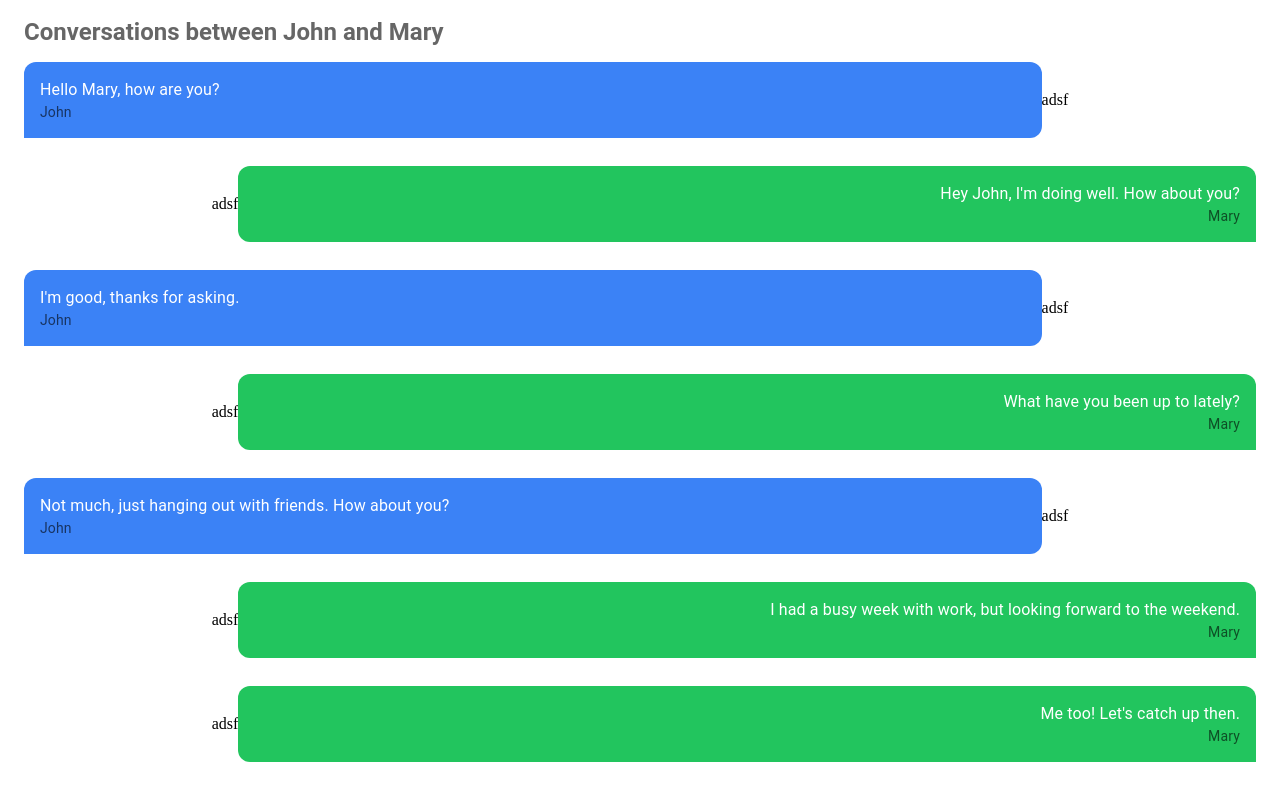
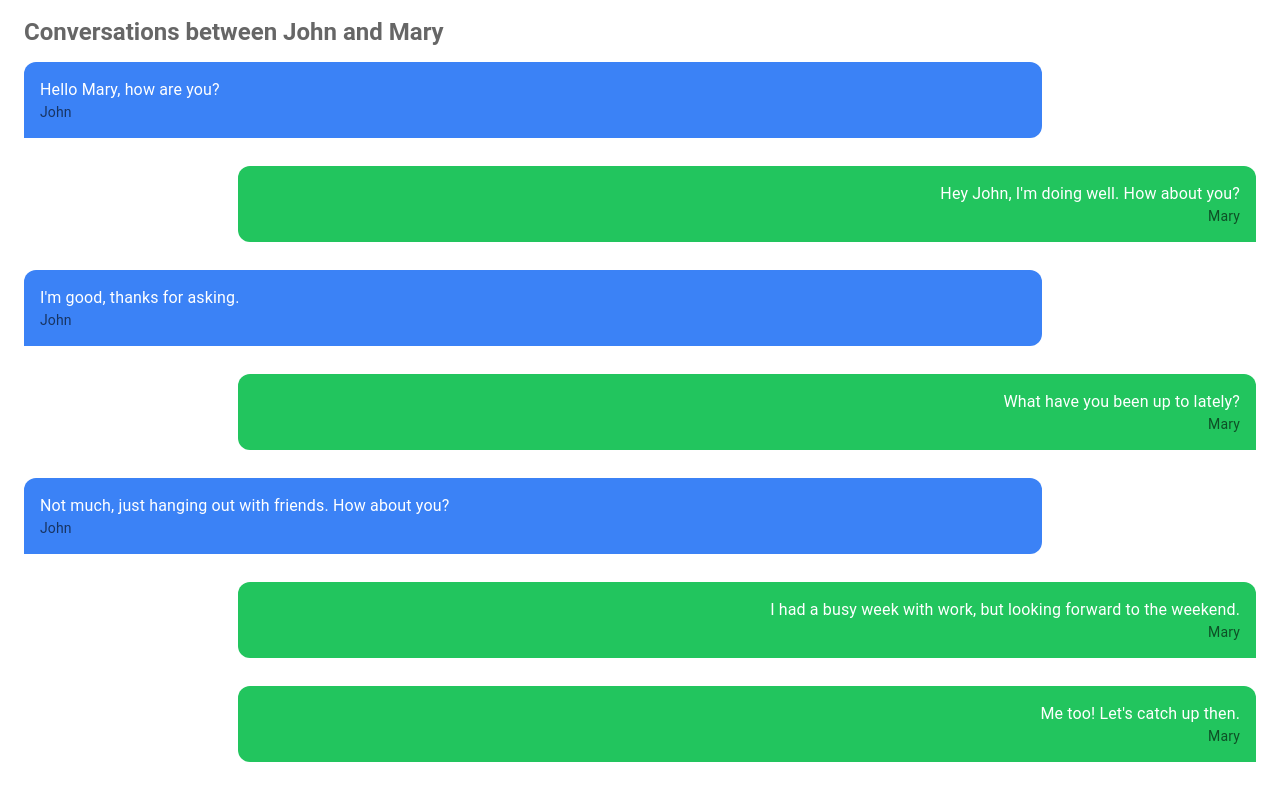
Before and after one commit to shawhu/chatreact, a Next.js app: page /testcon in a window 1280 px wide. Built offline with nearby package versions, Linux system fonts and the light colour scheme.

Commit message:
fix a few tings

```diff
--- a/pages/_app.tsx
+++ b/pages/_app.tsx
@@ -1,6 +1,16 @@
 import "@/styles/globals.css";
 import type { AppProps } from "next/app";
+import Head from "next/head";
 
-export default function App({ Component, pageProps }: AppProps) {
-  return <Component {...pageProps} />;
+function MyApp({ Component, pageProps }) {
+  return (
+    <>
+      <Head>
+        <meta name="viewport" content="viewport-fit=cover" />
+      </Head>
+      <Component {...pageProps} />
+    </>
+  );
 }
+
+export default MyApp;
--- a/pages/_document.tsx
+++ b/pages/_document.tsx
@@ -3,9 +3,7 @@ import { Html, Head, Main, NextScript } from "next/document";
 export default function Document() {
   return (
     <Html lang="en">
-      <Head>
-        <meta name="viewport" content="initial-scale=1, width=device-width" />
-      </Head>
+      <Head />
       <body>
         <Main />
         <NextScript />
--- a/pages/testcon.tsx
+++ b/pages/testcon.tsx
@@ -5,6 +5,9 @@ import {
   ListItemText,
   Typography,
   ListSubheader,
+  ListItemAvatar,
+  Avatar,
+  FolderIcon,
 } from "@mui/material";
 
 function ConversationPage() {
@@ -52,7 +55,6 @@ function ConversationPage() {
               message.sender === "John" ? "text-left" : "text-right"
             }`}
           />
-          <div>adsf</div>
         </ListItem>
       ))}
     </List>
```
